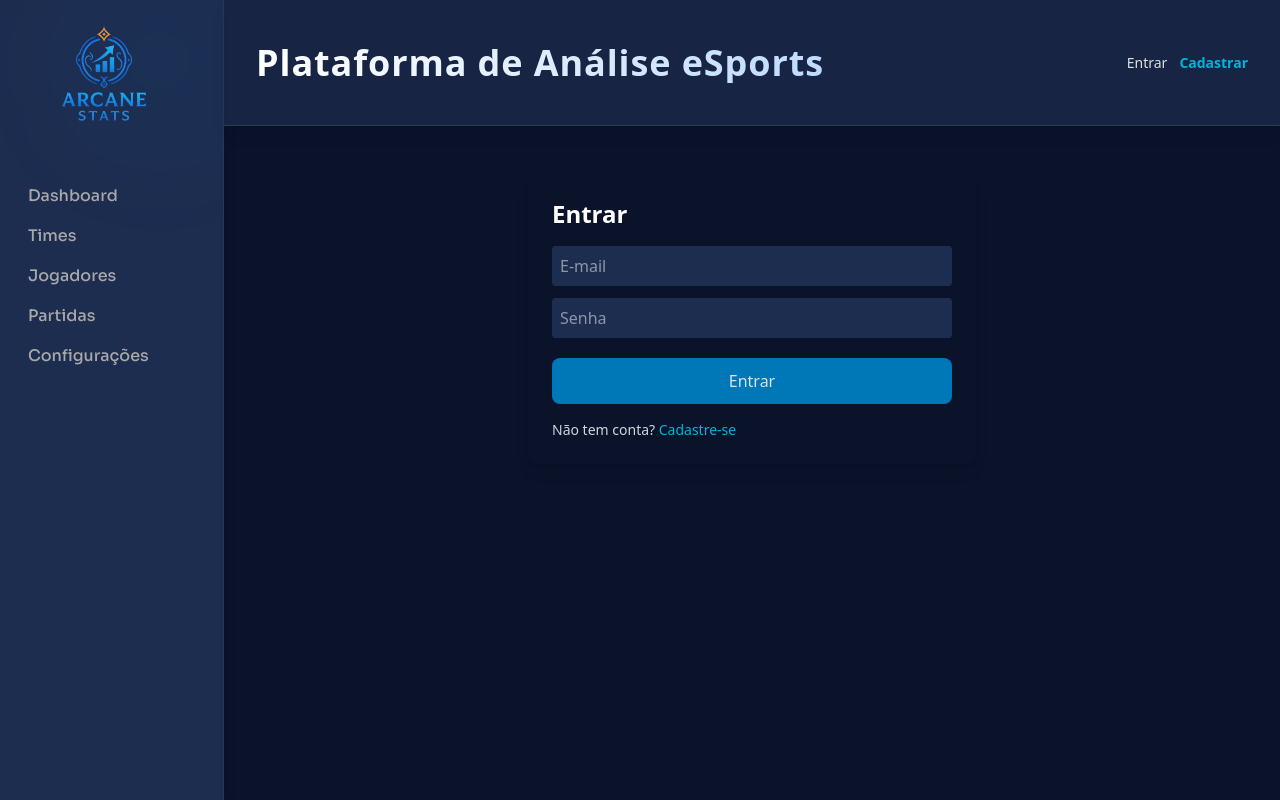
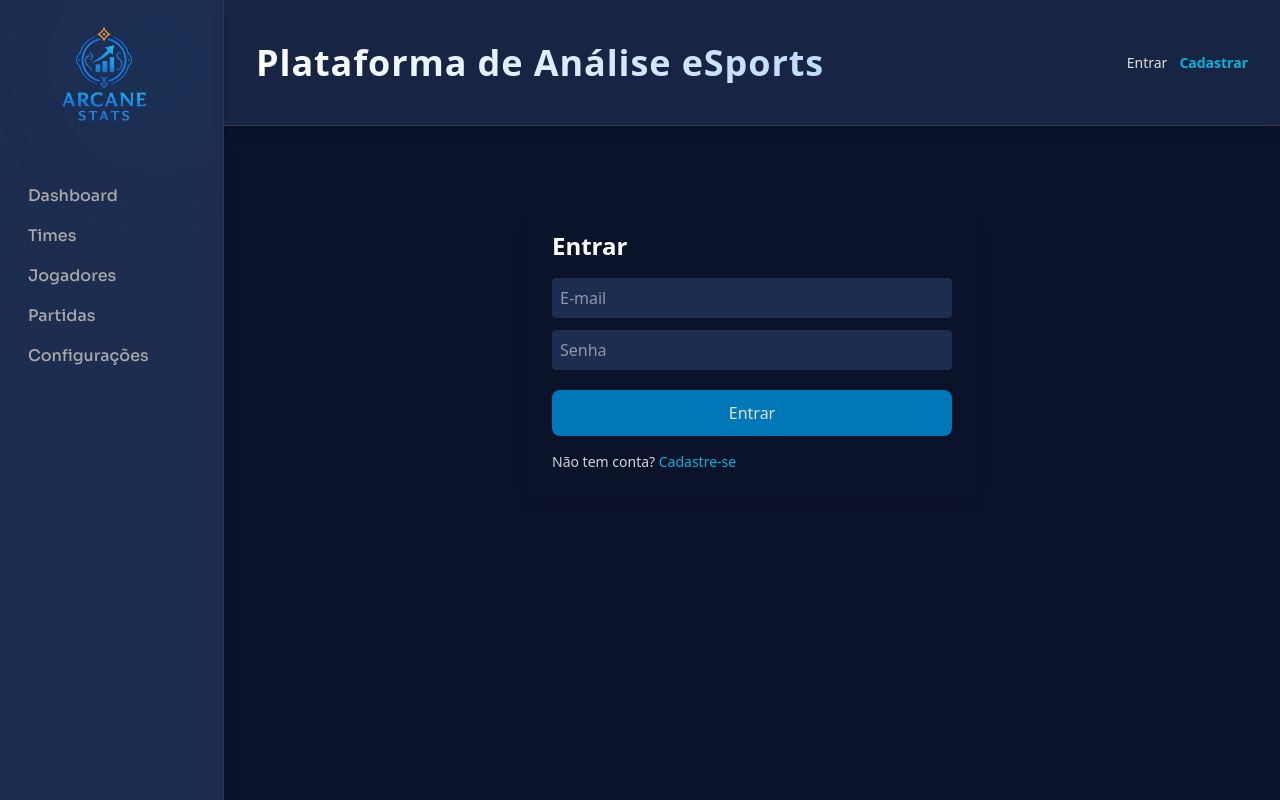
Before and after one commit to CapivaraDevv/Arcane-Stats, a React (Vite) app in the folder arcane-stats/: page /login in a window 1280 px wide. Built offline with nearby package versions, Linux system fonts and the light colour scheme.

Commit message:
Alteração na margem

```diff
--- a/arcane-stats/src/pages/Login.tsx
+++ b/arcane-stats/src/pages/Login.tsx
@@ -18,7 +18,7 @@ export default function Login() {
   };
 
   return (
-    <div className="p-6 max-w-md mx-auto mt-12 bg-[#0B132B] rounded-lg shadow-lg">
+    <div className="p-6 max-w-md mx-auto mt-20 bg-[#0B132B] rounded-lg shadow-lg">
       <h2 className="text-2xl font-semibold mb-4 text-white">Entrar</h2>
       <form onSubmit={handle} className="flex flex-col gap-3">
         <input value={email} onChange={e => setEmail(e.target.value)} placeholder="E-mail" className="p-2 rounded bg-[#1D2D50] text-white" />
```
